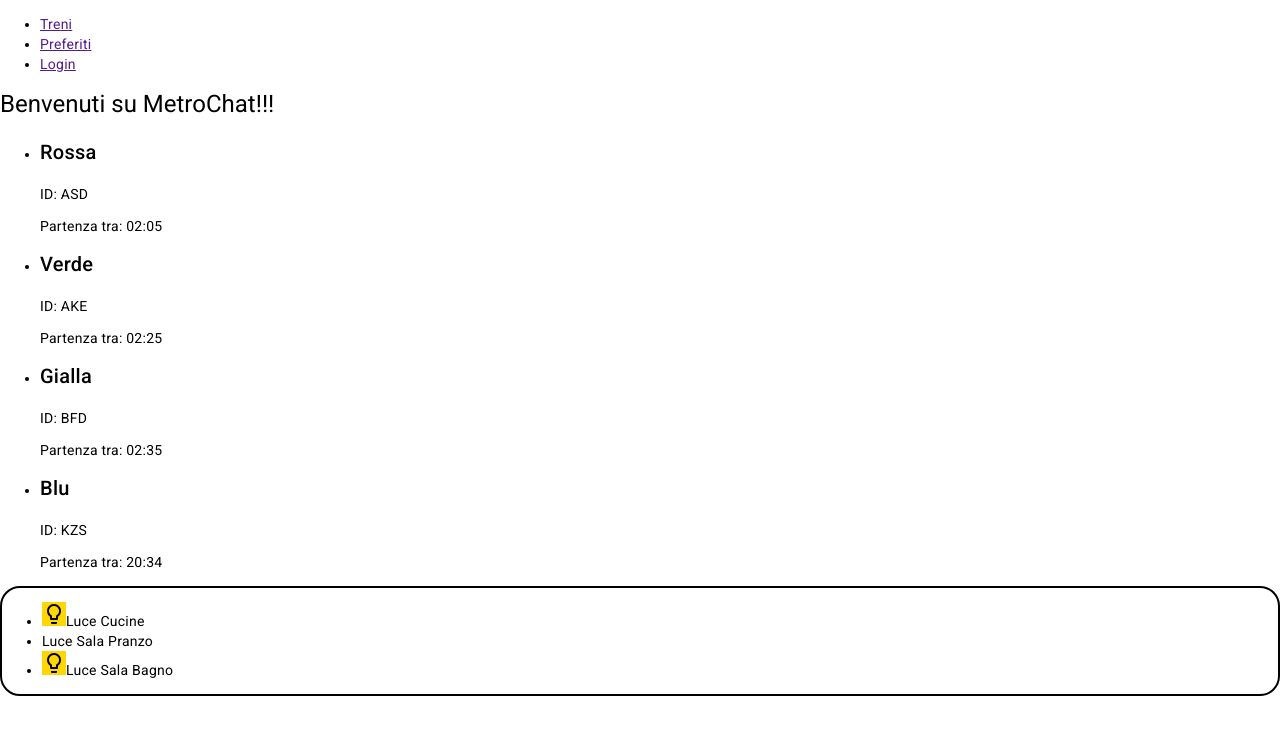
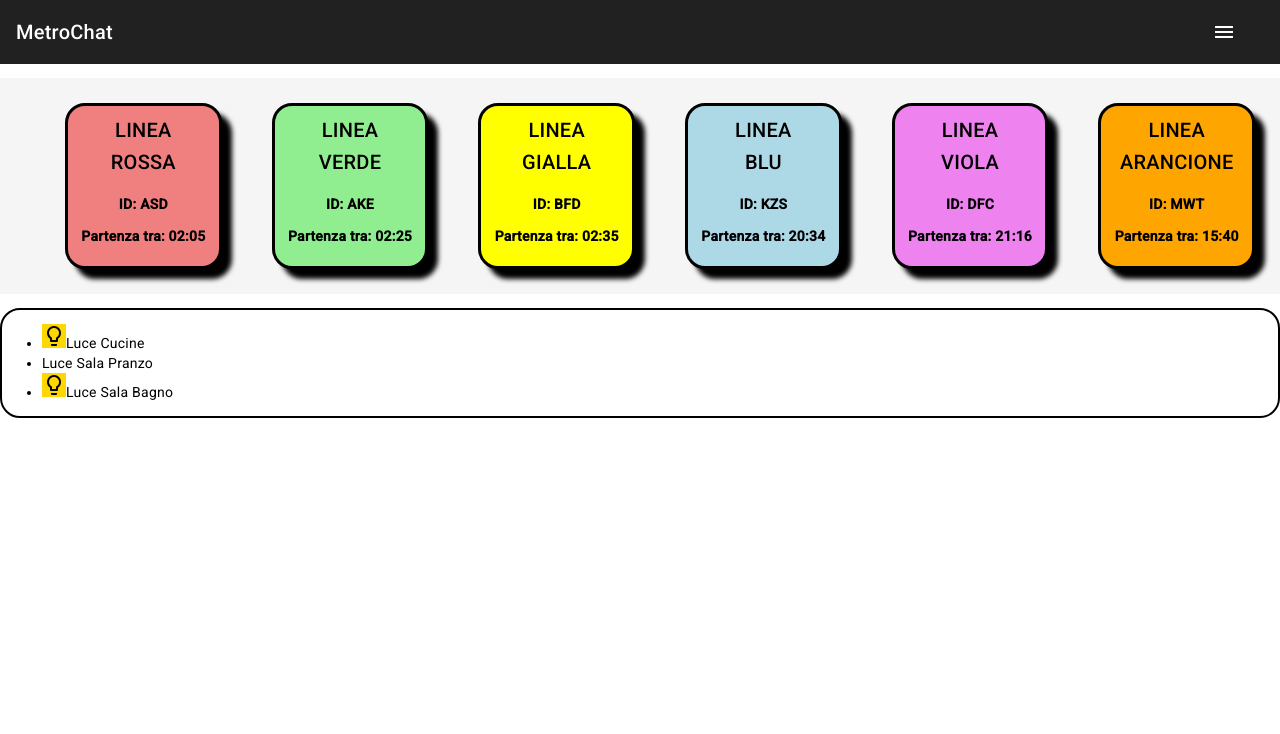
Before and after one commit to ngAlessioDev/MetroChat, an Angular app: page / in a window 1280 px wide. Shown: the top 734 px of the page. Built offline with nearby package versions, Linux system fonts and the light colour scheme.

Commit message:
add navbar with angular material

```diff
--- a/package.json
+++ b/package.json
@@ -20,6 +20,7 @@
     "@angular/platform-browser": "^17.3.7",
     "@angular/platform-browser-dynamic": "^17.3.7",
     "@angular/router": "^17.3.7",
+    "material-icons": "^1.13.12",
     "rxjs": "~7.8.0",
     "tslib": "^2.3.0",
     "zone.js": "~0.14.5"
--- a/src/app/app.component.css
+++ b/src/app/app.component.css
@@ -0,0 +1,5 @@
+mat-toolbar {
+    .mat-toolbar-row {
+      justify-content: space-between;
+    }
+  }
--- a/src/app/app.component.html
+++ b/src/app/app.component.html
@@ -1,4 +1,12 @@
-<app-menu></app-menu>
-<h1>Benvenuti su {{ title }}!!!</h1>
+
+<mat-toolbar color="foreground">
+    <mat-toolbar-row>
+    <span>{{title}}</span>   <app-menu></app-menu>
+
+    </mat-toolbar-row>
+
+
+
+  </mat-toolbar>
 <ca-treni></ca-treni>
 <ca-lucicasa></ca-lucicasa>
--- a/src/app/menu/menu.component.css
+++ b/src/app/menu/menu.component.css
@@ -0,0 +1,13 @@
+mat-toolbar{
+    flex: 1 1 auto;
+  }
+
+  mat-toolbar-row:nth-child(2) span {
+    margin-right: 20px;
+  }
+
+
+
+    .mat-toolbar-row {
+      justify-content: space-around;
+    }
--- a/src/app/menu/menu.component.html
+++ b/src/app/menu/menu.component.html
@@ -1,7 +1,16 @@
-<nav>
-    <ul>
-        <li><a href="">{{link_menu_1}}</a></li>
-        <li><a href="">{{link_menu_2}}</a></li>
-        <li><a href="">{{link_menu_3}}</a></li>
-    </ul>
-</nav>
+<mat-toolbar-row>
+  <button
+    mat-icon-button
+    class="example-icon"
+    aria-label="Example icon-button with menu icon"
+    [matMenuTriggerFor]="menu"
+  >
+    <mat-icon>menu</mat-icon>
+  </button>
+
+  <mat-menu #menu="matMenu">
+    <button mat-menu-item>{{ link_menu_1 }}</button>
+    <button mat-menu-item>{{ link_menu_2 }}</button>
+    <button mat-menu-item>{{ link_menu_3 }}</button>
+  </mat-menu>
+</mat-toolbar-row>
--- a/src/app/treni/treni.component.css
+++ b/src/app/treni/treni.component.css
@@ -0,0 +1,17 @@
+li {
+
+    box-shadow: 10px 10px 5px 0px black;
+    margin: 25px;
+    padding: 8px;
+    border:3px solid black;
+    border-radius: 20px ;
+    list-style-type: none;
+    width: 30vh;
+    font-weight: bold;
+    text-align: center;
+}
+
+ul{
+    display:flex;
+    background-color: whitesmoke;
+}
--- a/src/app/treni/treni.component.ts
+++ b/src/app/treni/treni.component.ts
@@ -7,20 +7,62 @@ import { PartenzatreniPipe } from '../pipes/partenzatreni.pipe';
   template: `
     <div class="listatreni">
       <ul>
-        <li *ngFor="let metro of listametro">
-          <h2>{{ metro.linea }}</h2>
+        <li
+          *ngFor="let metro of listametro"
+          style="background: {{ metro.bg_color }};"
+        >
+          <h2>LINEA <br>{{ metro.linea  | uppercase}}</h2>
           <p>ID: {{ metro.idt }}</p>
           <p>Partenza tra: {{ metro.tempo | partenzatreni }}</p>
         </li>
       </ul>
     </div>
   `,
+  styleUrls: ['./treni.component.css'],
 })
 export class TreniComponent {
   listametro = [
-    { idt: 'ASD', linea: 'Rossa', numchatting: 32, tempo: 125000 },
-    { idt: 'AKE', linea: 'Verde', numchatting: 29, tempo: 145000 },
-    { idt: 'BFD', linea: 'Gialla', numchatting: 47, tempo: 155000 },
-    { idt: 'KZS', linea: 'Blu', numchatting: 51, tempo: 1234000 },
+    {
+      idt: 'ASD',
+      linea: 'Rossa',
+      numchatting: 32,
+      tempo: 125000,
+      bg_color: 'lightcoral',
+    },
+    {
+      idt: 'AKE',
+      linea: 'Verde',
+      numchatting: 29,
+      tempo: 145000,
+      bg_color: 'lightgreen',
+    },
+    {
+      idt: 'BFD',
+      linea: 'Gialla',
+      numchatting: 47,
+      tempo: 155000,
+      bg_color: 'yellow',
+    },
+    {
+      idt: 'KZS',
+      linea: 'Blu',
+      numchatting: 51,
+      tempo: 1234000,
+      bg_color: 'lightblue',
+    },
+    {
+      idt: 'DFC',
+      linea: 'Viola',
+      numchatting: 63,
+      tempo: 1276000,
+      bg_color: 'violet',
+    },
+    {
+      idt: 'MWT',
+      linea: 'Arancione',
+      numchatting: 19,
+      tempo: 12940000,
+      bg_color: 'orange',
+    },
   ];
 }
```
Also changed, not shown: src/app/app.module.ts (+19 -8 lines), 1 other file (tests, documents, lock files or other folders).
